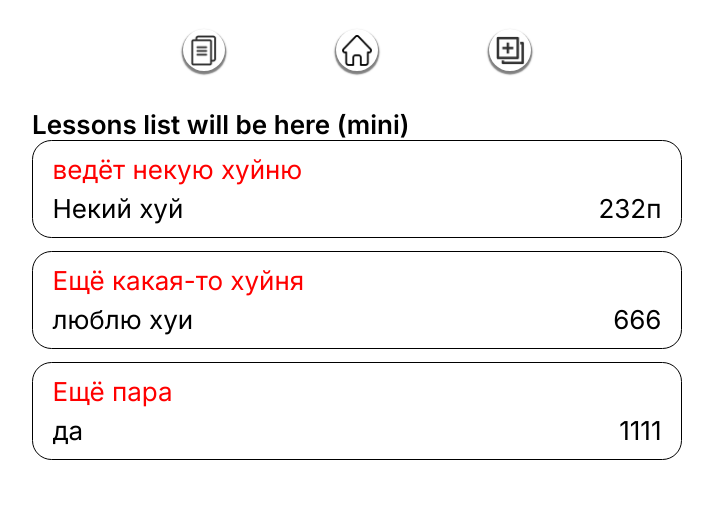
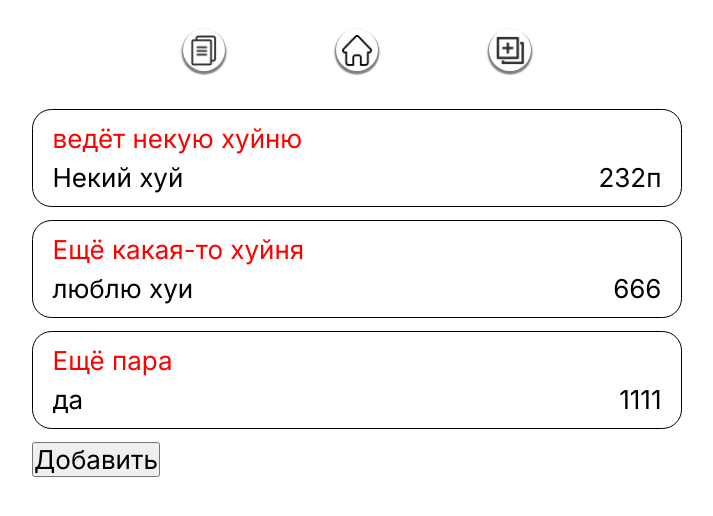
Before and after one commit to stinger222/edu-schedule-constructor, a React (Create React App) app: page /#/lessons in a window 1280 px wide. Shown: the top 516 px of the page, without its empty margins (283-996 px from the left). Built offline with nearby package versions, Linux system fonts and the light colour scheme.

Commit message:
Create endpoint and component to create lessons

```diff
--- a/src/App.tsx
+++ b/src/App.tsx
@@ -4,6 +4,7 @@ import ComposedSchedules from "./components/pages/ComposedSchedules/ComposedSche
 import RingSchedules from "./components/pages/RingSchedules/RingSchedules";
 import Lessons from "./components/pages/Lessons/Lessons";
 import Main from "./components/pages/Main/Main";
+import AddLesson from "./components/pages/AddLesson/AddLesson";
 
 function App() {
   return <>
@@ -14,6 +15,10 @@ function App() {
 				<Route path="/composed" element={<ComposedSchedules />}/>
 				<Route path="/rings" element={<RingSchedules />}/>
 				<Route path="/lessons" element={<Lessons />}/>
+
+				<Route path="/add">
+          <Route path="lesson" element={<AddLesson />}/>
+        </Route>
 			</Routes>
 		</HashRouter>
 	</>
--- /dev/null
+++ b/src/components/pages/AddLesson/AddLesson.styled.ts
@@ -0,0 +1,5 @@
+import styled from "styled-components"
+
+export const StyledAddLesson = styled.div`
+  background: red;
+`
--- /dev/null
+++ b/src/components/pages/AddLesson/AddLesson.tsx
@@ -0,0 +1,11 @@
+import { StyledAddLesson } from "./AddLesson.styled"
+
+const AddLesson = () => {
+  return (
+    <StyledAddLesson>
+      AddLesson
+    </StyledAddLesson>
+  )
+}
+
+export default AddLesson
--- a/src/components/pages/Lessons/LessonsList.tsx
+++ b/src/components/pages/Lessons/LessonsList.tsx
@@ -1,21 +1,28 @@
 import { useContext } from "react"
+import { useNavigate } from "react-router-dom"
 import { StoreContext } from "../../.."
 import Container from "../../Container/Container"
 import LessonCardMini from "../../LessonCardMini/LessonCardMini"
 
 const LessonsList = () => {
+  const { lessonsStore } = useContext(StoreContext)
+  const navigate = useNavigate()
 
-  const { lessonsStore } = useContext(StoreContext)
+  const onAdd = () => {
+    navigate('/add/lesson')
+  }
 
 	return (
     <Container>
-      <h1>Lessons list will be here (mini)</h1>
-
       { lessonsStore.lessons.length !== 0 &&
         lessonsStore.lessons.map(lesson => (
-          <LessonCardMini lesson={lesson}/>
+          <LessonCardMini lesson={lesson} key={lesson.id}/>
         ))
       }
+
+      <button onClick={onAdd}>
+        Добавить
+      </button>
     </Container>
   )
 }
```
